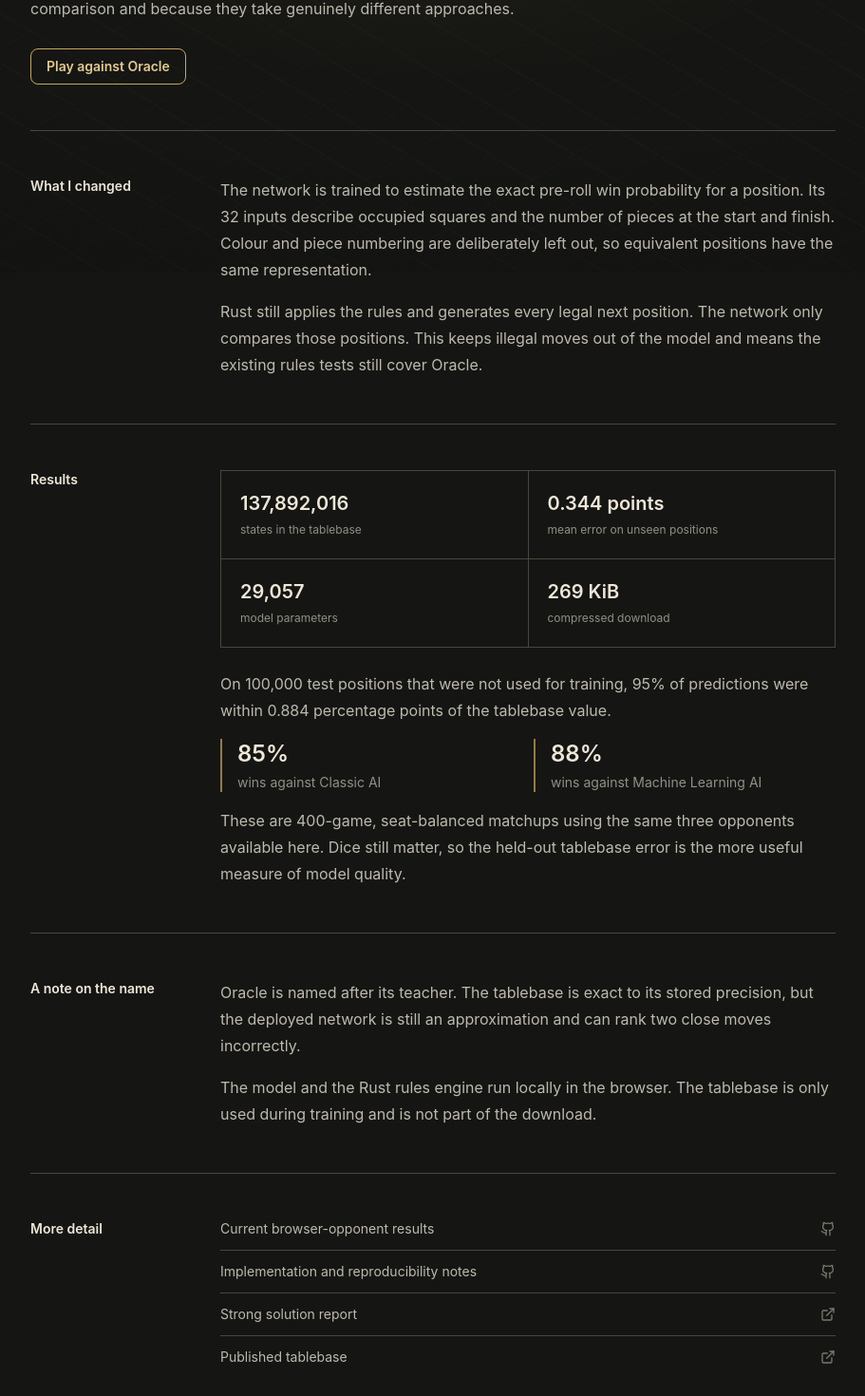
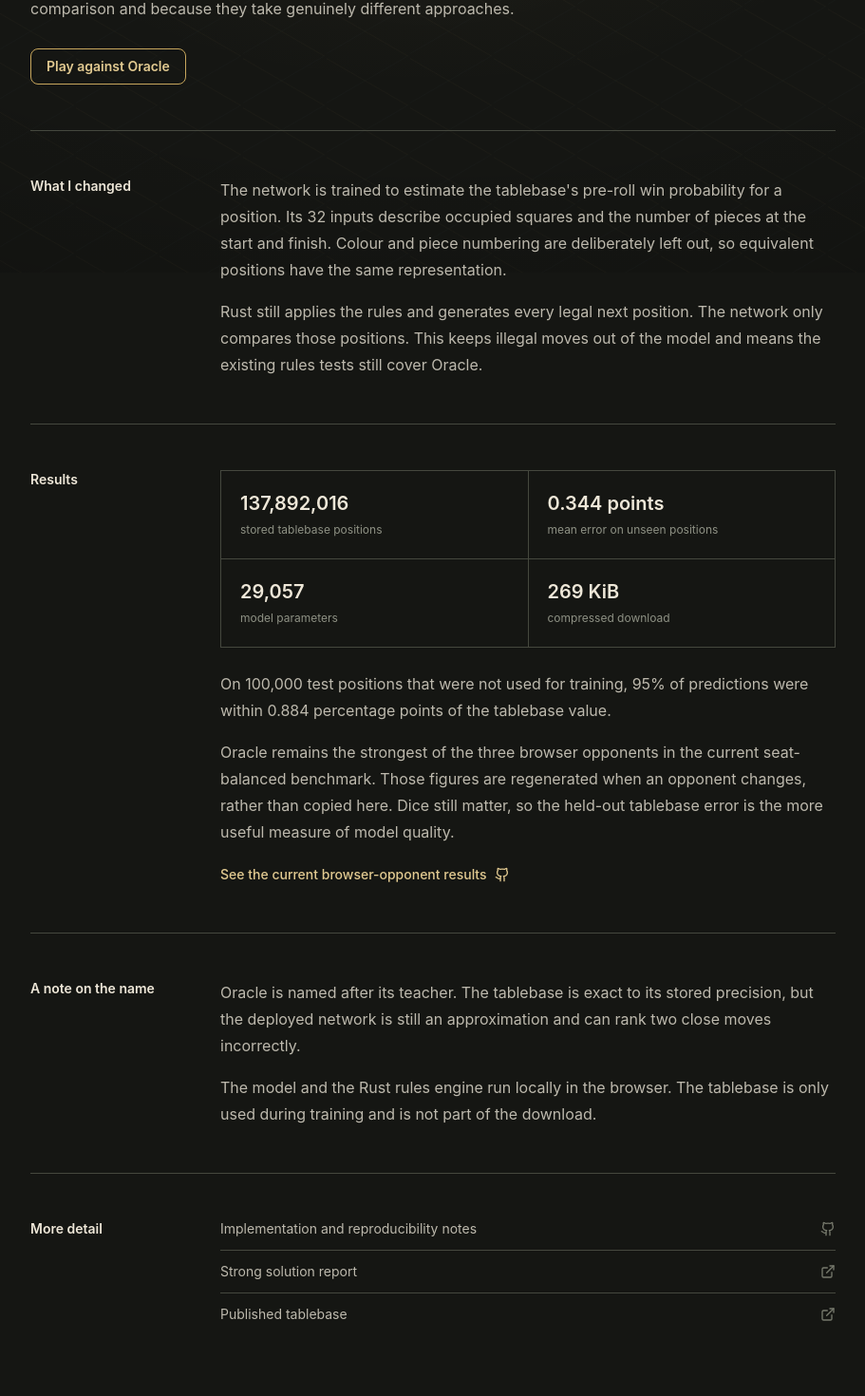
Before and after one commit to tre-systems/rgou-cloudflare, a React (Vite) app: page /oracle-ai in a window 1280 px wide. Shown: the part 513-1983 px from the top of the page at 95% size, without its empty margins (184-1095 px from the left). Built offline with nearby package versions, Linux system fonts and the light colour scheme.

Commit message:
docs: refresh AI documentation

```diff
--- a/src/components/OpponentDetailsPanel.tsx
+++ b/src/components/OpponentDetailsPanel.tsx
@@ -21,9 +21,9 @@ const OPPONENT_DETAILS = [
   },
   {
     name: 'Machine Learning AI',
-    method: 'Policy and value networks · self-play',
+    method: 'Policy and value networks · Classic-trained',
     description:
-      'A neural-network opponent trained on simulated games. Its style is less consistent than Oracle or Classic.',
+      'A neural-network opponent trained from Classic-labelled simulated games. Its style is less consistent than Oracle or Classic.',
   },
 ] as const;
 
--- a/src/components/OracleAIPage.tsx
+++ b/src/components/OracleAIPage.tsx
@@ -3,7 +3,7 @@ import { ArrowLeft, ExternalLink, Github } from 'lucide-react';
 import SiteBackdrop from './SiteBackdrop';
 
 const RESULTS = [
-  ['137,892,016', 'states in the tablebase'],
+  ['137,892,016', 'stored tablebase positions'],
   ['0.344 points', 'mean error on unseen positions'],
   ['29,057', 'model parameters'],
   ['269 KiB', 'compressed download'],
@@ -63,8 +63,8 @@ export default function OracleAIPage() {
                 </p>
                 <p>
                   Instead, I used the tablebase as training data for a small neural network. The
-                  result is the new Oracle opponent. Classic AI and the earlier ML model are still
-                  available, both for comparison and because they take genuinely different
+                  result is the new Oracle opponent. Classic AI and the Machine Learning AI are
+                  still available, both for comparison and because they take genuinely different
                   approaches.
                 </p>
               </div>
@@ -83,10 +83,10 @@ export default function OracleAIPage() {
                 </h2>
                 <div className="space-y-4 text-base leading-7 text-bone-muted">
                   <p>
-                    The network is trained to estimate the exact pre-roll win probability for a
-                    position. Its 32 inputs describe occupied squares and the number of pieces at
-                    the start and finish. Colour and piece numbering are deliberately left out, so
-                    equivalent positions have the same representation.
+                    The network is trained to estimate the tablebase&apos;s pre-roll win probability
+                    for a position. Its 32 inputs describe occupied squares and the number of pieces
+                    at the start and finish. Colour and piece numbering are deliberately left out,
+                    so equivalent positions have the same representation.
                   </p>
                   <p>
                     Rust still applies the rules and generates every legal next position. The
@@ -116,23 +116,21 @@ export default function OracleAIPage() {
                       On 100,000 test positions that were not used for training, 95% of predictions
                       were within 0.884 percentage points of the tablebase value.
                     </p>
-                    <div className="grid gap-3 sm:grid-cols-2" aria-label="Browser opponent results">
-                      <div className="border-l-2 border-brass/70 pl-4">
-                        <p className="text-2xl font-semibold text-bone">85%</p>
-                        <p className="mt-1 text-sm leading-5 text-muted">wins against Classic AI</p>
-                      </div>
-                      <div className="border-l-2 border-brass/70 pl-4">
-                        <p className="text-2xl font-semibold text-bone">88%</p>
-                        <p className="mt-1 text-sm leading-5 text-muted">
-                          wins against Machine Learning AI
-                        </p>
-                      </div>
-                    </div>
                     <p>
-                      These are 400-game, seat-balanced matchups using the same three opponents
-                      available here. Dice still matter, so the held-out tablebase error is the more
-                      useful measure of model quality.
+                      Oracle remains the strongest of the three browser opponents in the current
+                      seat-balanced benchmark. Those figures are regenerated when an opponent
+                      changes, rather than copied here. Dice still matter, so the held-out tablebase
+                      error is the more useful measure of model quality.
                     </p>
+                    <a
+                      href="https://github.com/tre-systems/rgou-cloudflare/blob/main/docs/AI-DEPLOYED-RESULTS.md"
+                      target="_blank"
+                      rel="noopener noreferrer"
+                      className="inline-flex items-center gap-2 text-sm font-medium text-brass-light transition-colors hover:text-brass"
+                    >
+                      See the current browser-opponent results
+                      <Github className="h-4 w-4" aria-hidden="true" />
+                    </a>
                   </div>
                 </div>
               </div>
@@ -163,15 +161,6 @@ export default function OracleAIPage() {
                   More detail
                 </h2>
                 <div className="grid gap-3 text-sm">
-                  <a
-                    href="https://github.com/tre-systems/rgou-cloudflare/blob/main/docs/AI-DEPLOYED-RESULTS.md"
-                    target="_blank"
-                    rel="noopener noreferrer"
-                    className="flex items-center justify-between border-b border-line pb-3 text-bone-muted transition-colors hover:text-bone"
-                  >
-                    Current browser-opponent results
-                    <Github className="h-4 w-4 text-faint" aria-hidden="true" />
-                  </a>
                   <a
                     href="https://github.com/tre-systems/rgou-cloudflare/blob/main/docs/ORACLE-AI.md"
                     target="_blank"
```
Also changed, not shown: ml/README.md, 5 other files (tests, documents, lock files or other folders).
